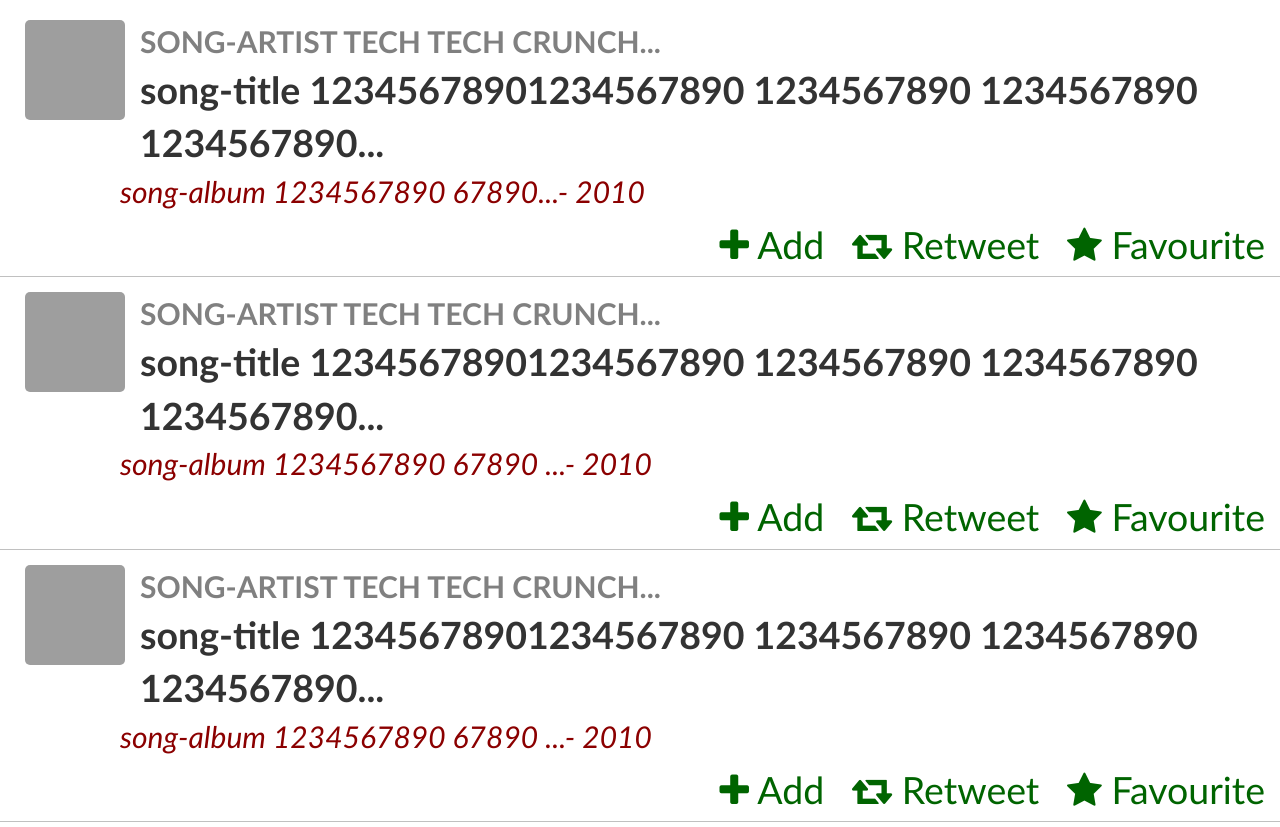
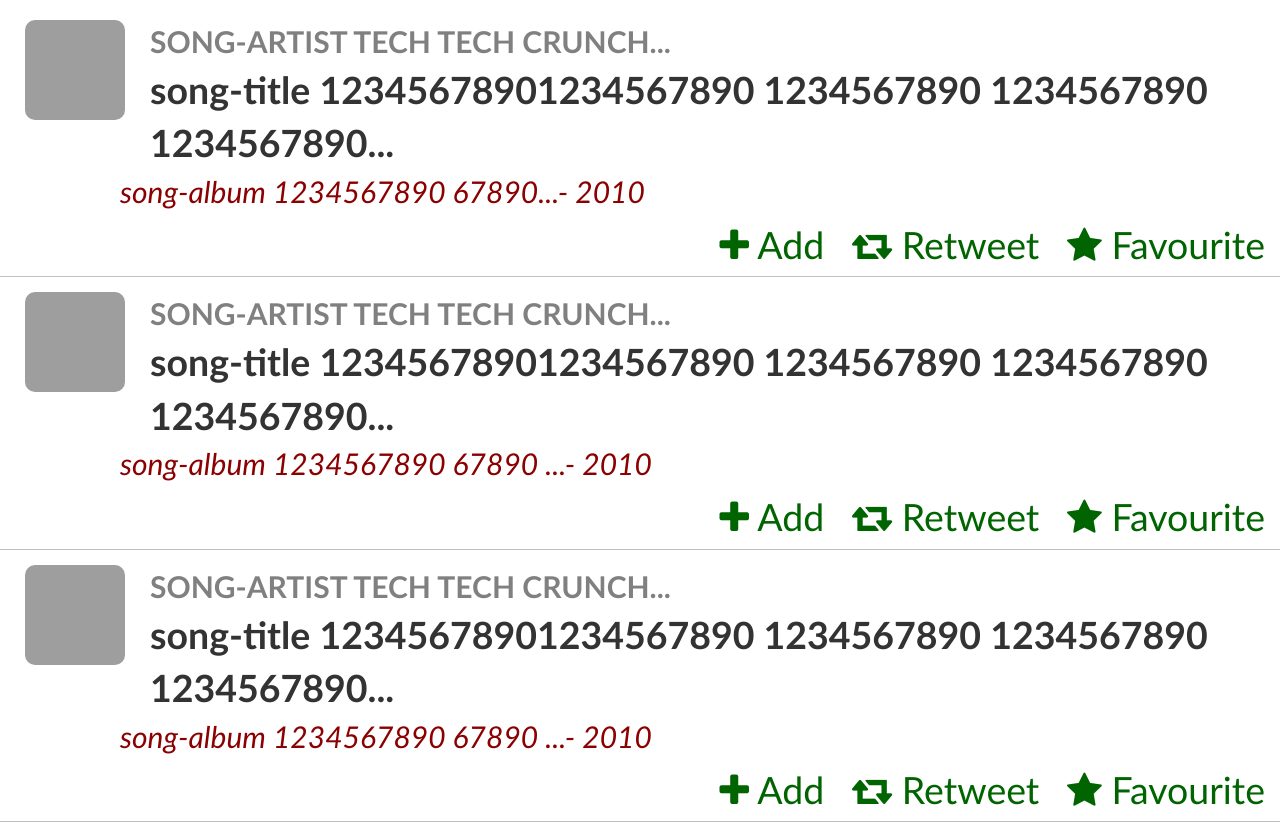
Before and after one commit to psibal/tweet, a PHP site: page /list.html in a window 1280 px wide. Run offline with PHP 8.4, Linux system fonts and the light colour scheme; some libraries are stand-ins or nearby versions; grey boxes are pictures that could not be loaded.

Commit message:
second commit

```diff
--- a/css/list.css
+++ b/css/list.css
@@ -17,9 +17,9 @@ body{
 .strip img{
   float: left;
   margin-left: 10px;
-  margin-right: 15px;
+  margin-right: 25px;
   margin-bottom: 5px;
-  border-radius: 5px;
+  border-radius: 10px;
 }
 
 .summary{
```
